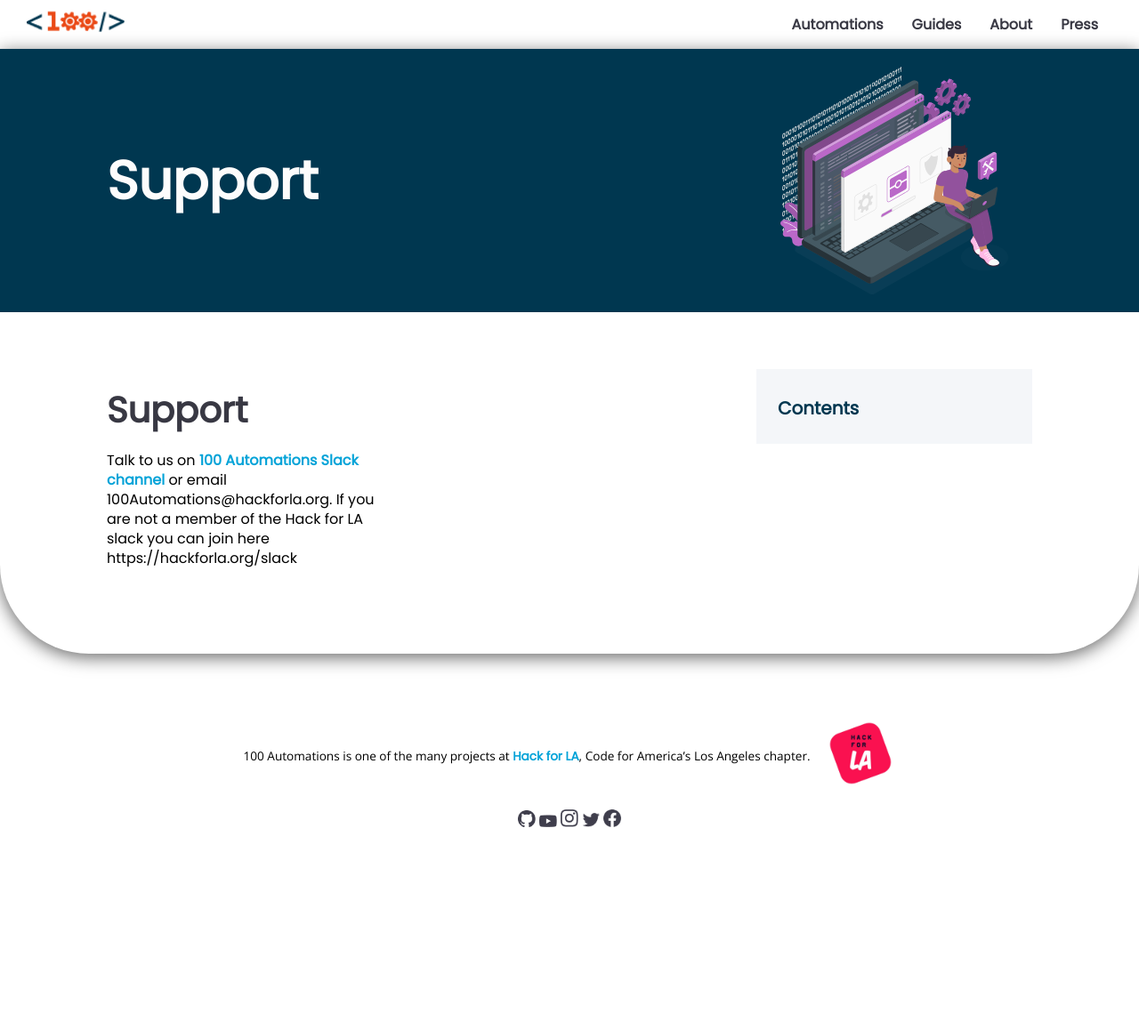
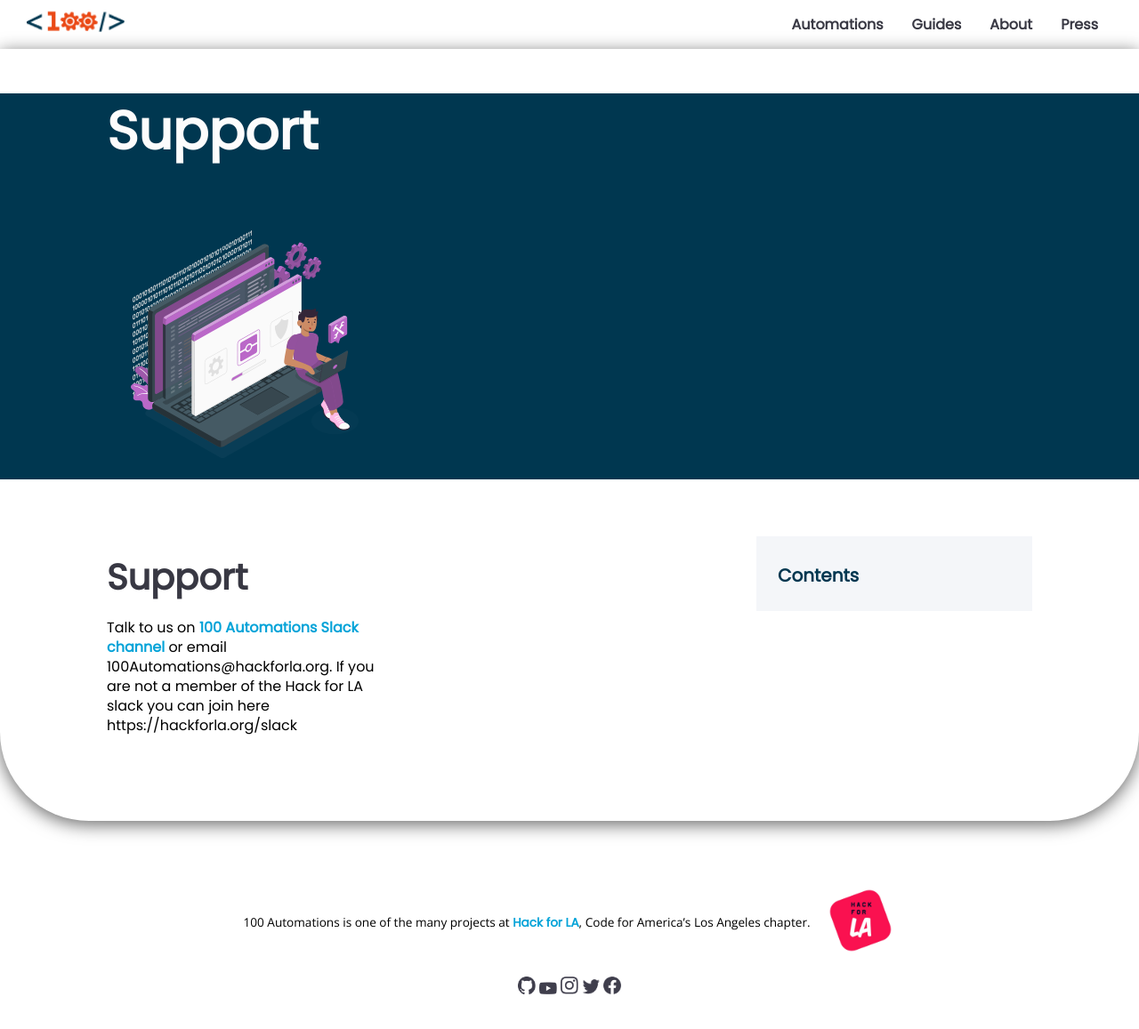
Before and after one commit to 100Automations/Website, a Jekyll site: the page built from SUPPORT.md, in a window 1280 px wide. Shown: the top 1157 px of the page at 89% size. Built offline with Jekyll 4.4.1, drawn with Linux system fonts in a browser that asks for light colours; our own code applies the rules of GitHub Pages for plain Markdown files.

Commit message:
bug fix for guide layout on mobile. fixed image issue

```diff
--- a/_sass/layouts/guides.scss
+++ b/_sass/layouts/guides.scss
@@ -4,6 +4,7 @@ div.guide{
   grid-template-columns: repeat(12, 1fr);
   grid-auto-rows: minmax(100px, auto);
   grid-column-gap: 3.975rem;
+  min-width: 360px;
 //Bottom Shadow Properties
   box-shadow: 0px 4px 20px rgba(0, 0, 0, 0.6);
   overflow-y: hidden;
--- a/_sass/layouts/guides_hero.scss
+++ b/_sass/layouts/guides_hero.scss
@@ -1,12 +1,9 @@
 section.hero-container, section.hero-container--guides{
     position: relative;
-    display: flex;
-    justify-content: space-between;
-    grid-column-gap: 10px;
     background-color: #003750;
     box-shadow: -20rem 0 #003750, 40rem 0 #003750;
     margin-bottom: 4rem;
-
+    min-width: 360px;
     h1.col1, h1.title1{
       max-width: max-content;
       width: 67rem;
@@ -31,11 +28,9 @@ section.hero-container, section.hero-container--guides{
     }
 
     .col3{
-      position: relative;
-      right: 0;
       width: 14rem;
       height: 14rem;
-      margin: 0 0 2.5rem 16rem;
+      float: right;
       transform: rotateY(180deg);
     }
   }
```
